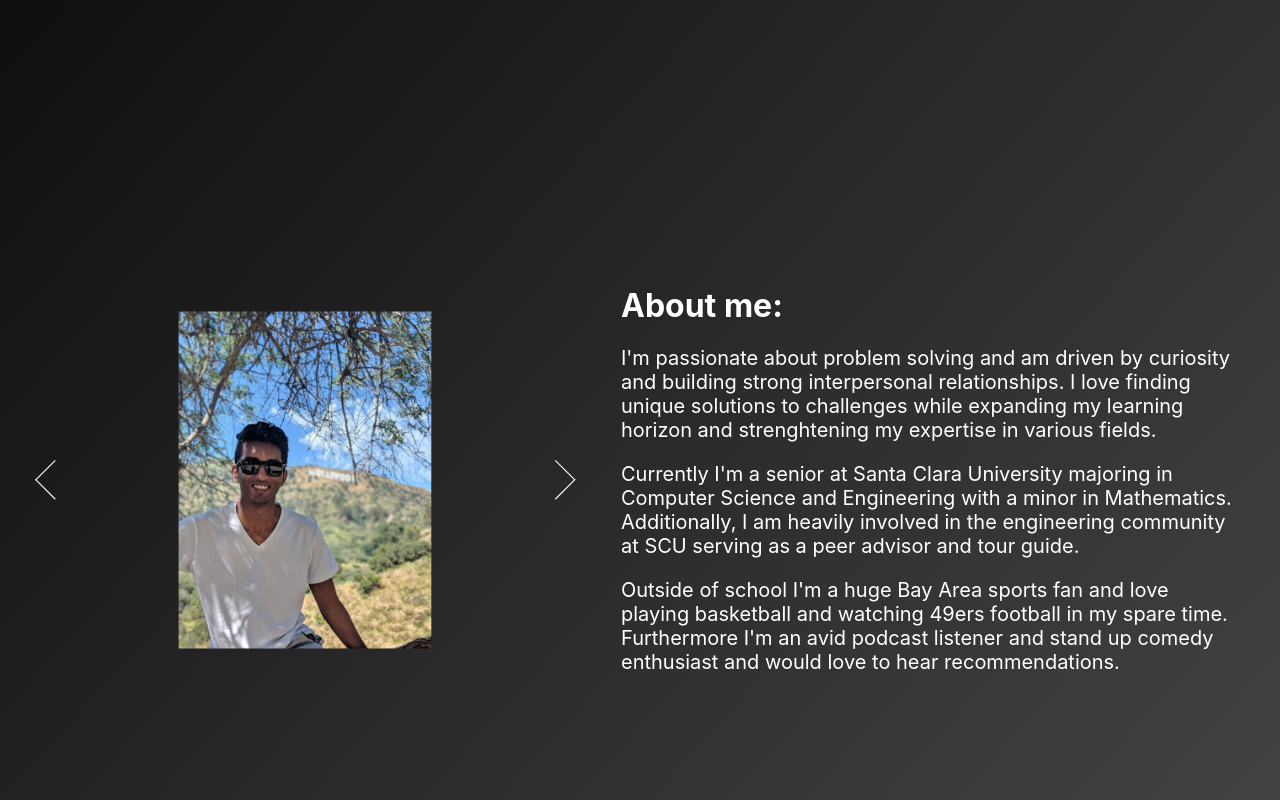
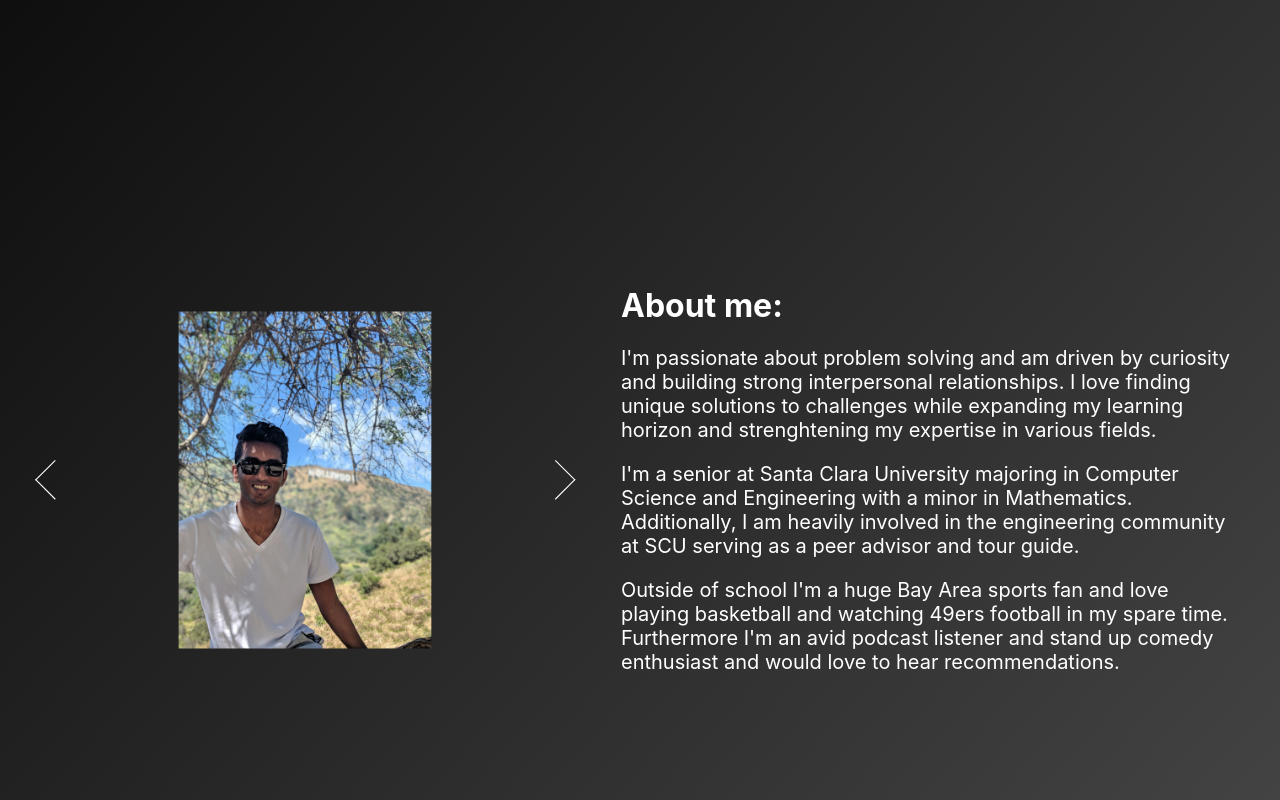
Before and after one commit to siddcv/personalwebsite, a React (Create React App) app: page /#/ in a window 1280 px wide. Shown: the part 621-1421 px from the top of the page. Built offline with nearby package versions, Linux system fonts and the light colour scheme.

Commit message:
checking GIT

```diff
--- a/src/components/Landing.js
+++ b/src/components/Landing.js
@@ -35,7 +35,7 @@ function Landing() {
                             I love finding unique solutions to challenges while expanding my learning horizon and strenghtening my expertise in various fields.
                         </p>
                         <p>
-                            Currently I'm a senior at Santa Clara University majoring in Computer Science and Engineering with a minor in Mathematics.
+                            I'm a senior at Santa Clara University majoring in Computer Science and Engineering with a minor in Mathematics.
                             Additionally, I am heavily involved in the engineering community at SCU serving as a peer advisor and tour guide.
                         </p>
                         <p>
```
